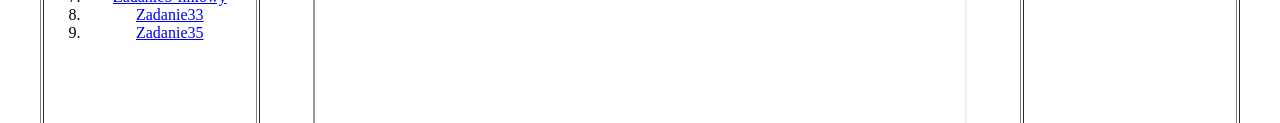
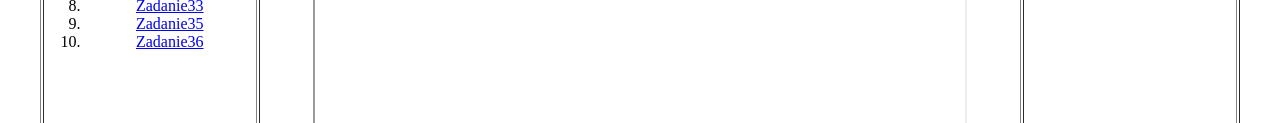
Before and after one commit to mikolaj9898/csscss, a plain HTML site: page index.html in a window 1280 px wide. Shown: the part 397-520 px from the top of the page. Drawn offline with Linux system fonts and the light colour scheme.

Commit message:
index.html

```diff
--- a/index.html
+++ b/index.html
@@ -18,6 +18,7 @@
      <li><a href="Kraj_z5_4.html" target="strony">Zadanie5-liniowy</a></li>
     <li><a href="zadanie33_kraj.html" target="strony">Zadanie33</a></li>
     <li><a href="zadanie35_kraj.html" target="strony">Zadanie35</a></li>
+    <li><a href="zadanie36_kraj.html" target="strony">Zadanie36</a></li>
   </ol>
 
 </td>
```
